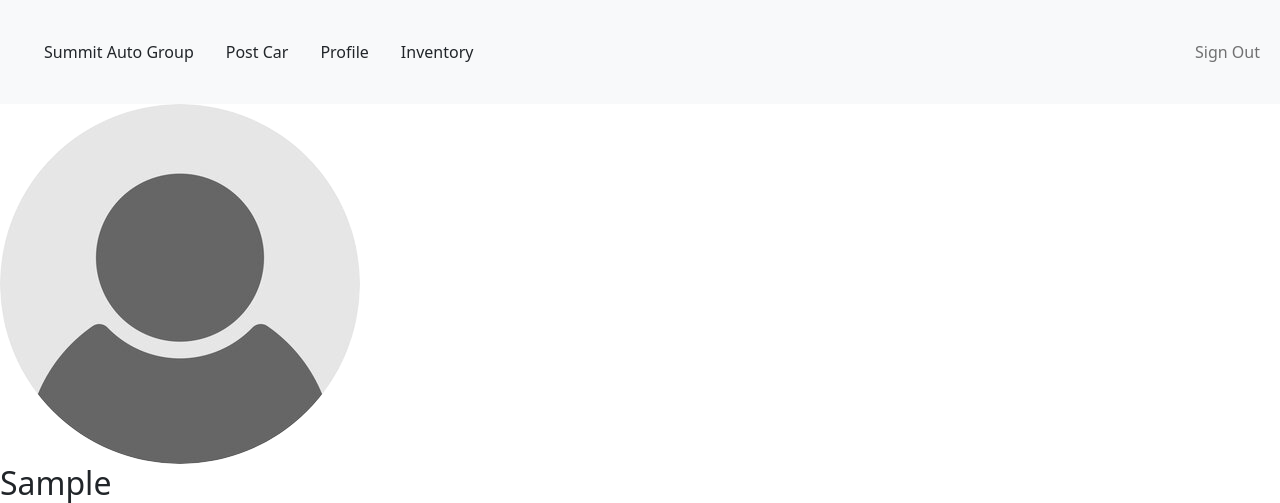
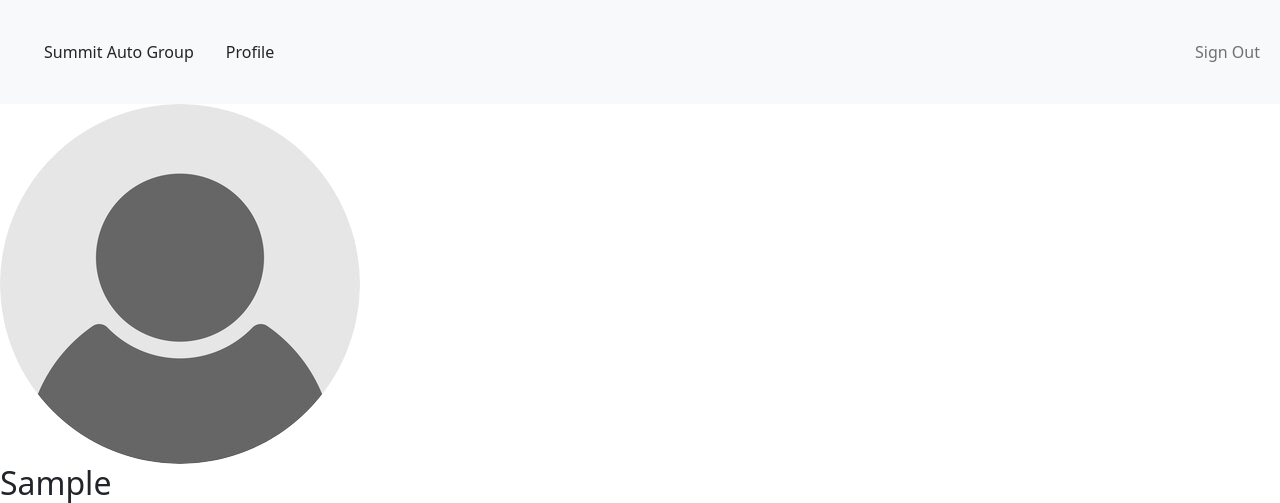
Before and after one commit to Brammerdrew/CarDealership2.0, a Flask app: page /profile in a window 1280 px wide. Shown: the top 503 px of the page. Run offline with Flask 3, Linux system fonts and the light colour scheme; the visitor is signed in with stand-in values (Sample User, id 1); some libraries are stand-ins or nearby versions.

Commit message:
final flask commit (for real this time)

```diff
--- a/app/site/site_templates/profile.html
+++ b/app/site/site_templates/profile.html
@@ -8,6 +8,7 @@
                 <h2 class="account-heading">{{ user.first_name }}</h2>
                 <p class="text-secondary">{{ user.email }}</p>
                 <p class="text-secondary">{{ user.date_created.strftime('%a, %d %b %Y') }}</p>
+                <p class="text-secondary">{{ user.token  }}</p>
             </div>
         </div>
         <div class="content-section">
--- a/app/templates/base.html
+++ b/app/templates/base.html
@@ -20,9 +20,7 @@
         <div class="container-fluid">
             <div class="d-flex nav-link align-self-center p-3 ">
                 <a class="nav-link align-self-center p-3 " href="{{ url_for('site.home_page')}}">Summit Auto Group</a>
-                <a class="nav-link align-self-center p-3" href="{{ url_for('api.create_car')}}">Post Car</a>
                 <a class="nav-link align-self-center p-3" href="{{ url_for('site.profile')}}">Profile</a>
-                <a class="nav-link align-self-center p-3" href="{{ url_for('site.inventory_page')}}">Inventory</a>
             </div>
 
             <ul class="navbar-nav">
```
